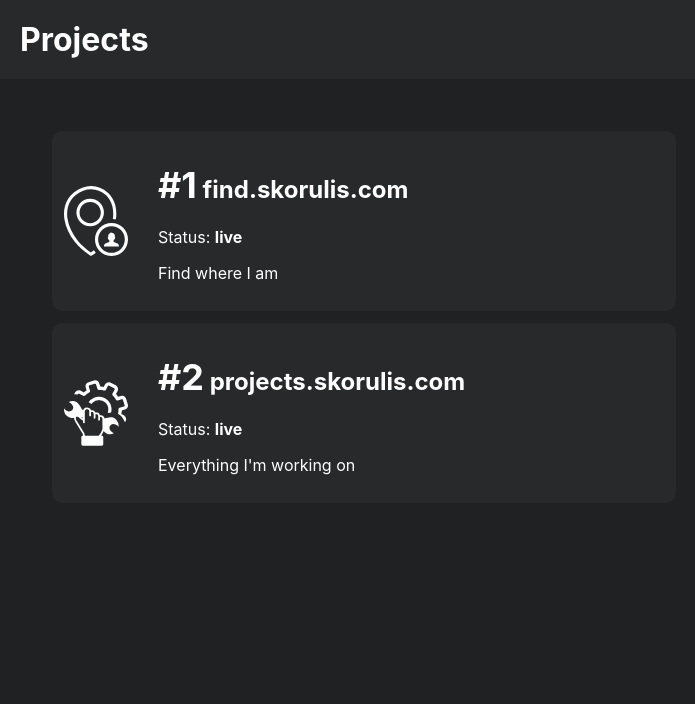
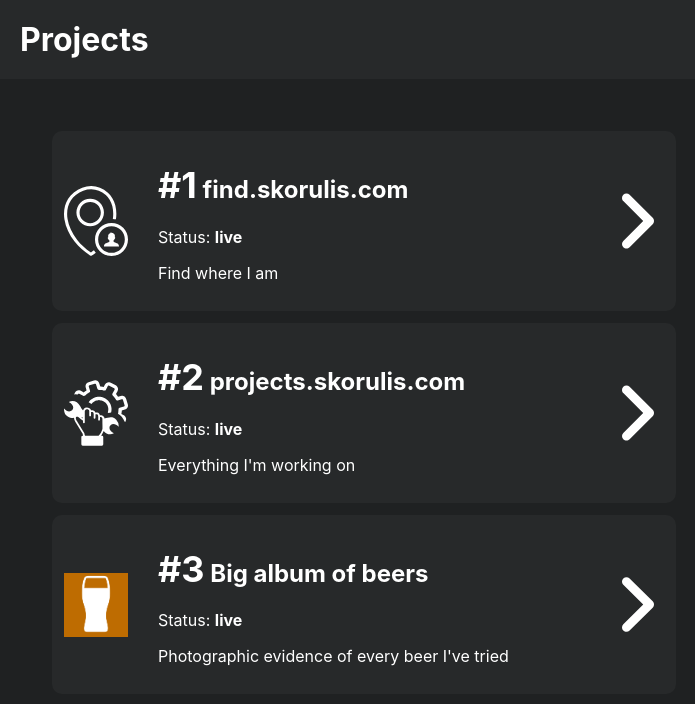
Before and after one commit to skorulis/projects.skorulis.com, a React (Create React App) app: page / in a window 1280 px wide. Shown: the top 704 px of the page, without its empty margins (0-695 px from the left). Built offline with nearby package versions, Linux system fonts and the light colour scheme.

Commit message:
Add big album of beers project

```diff
--- a/src/css/App.css
+++ b/src/css/App.css
@@ -19,3 +19,7 @@ span.number {
 .logoColor {
   filter: invert(100%) sepia(0%) saturate(0%) hue-rotate(147deg) brightness(104%) contrast(106%);
 }
+
+.rightElement {
+  margin-left: auto;
+}
--- a/src/data/projects.json
+++ b/src/data/projects.json
@@ -7,7 +7,7 @@
         "brief": "This consists of 2 parts, an app that posts my location whenever I move and a website which allows people to know where I am. Also in case anyone wants to catch up for a drink it also calls out when I'm enjoying a beer",
         "status": "live",
         "nextSteps": "* Change the location marker when drinking",
-        "tech": "* SwiftUI\n* React",
+        "tech": "* SwiftUI\n* React\n* Firebase",
         "sourceCode": [
             {
                 "title": "Website",
@@ -27,12 +27,28 @@
         "brief": "This website to display the various projects that I'm working on.",
         "status": "live",
         "tech": "* React",
-        "nextSteps": "* Make this site look less shit",
+        "nextSteps": "* Make this site look less shit\n* Add dates around when things started or were updated\n* Add historical screenshots",
         "sourceCode": [
             {
                 "title": "Website",
                 "url": "https://github.com/skorulis/projects.skorulis.com"
             }
         ]
+    },
+    {
+        "id": 3,
+        "icon": "/icons/project3.png",
+        "name": "Big album of beers",
+        "shortBrief": "Photographic evidence of every beer I've tried",
+        "brief": "I originally started logging the beers I had tried in facebook albums, this continues but is unwieldy to browse multiple facebook albums. BAOB scrapes all the images and data from facebook and collects it together into a single website for easy browsing. Once it has the data from facebook it pulls more info from Untappd in order to generate statistics on the beers",
+        "status": "live",
+        "tech": "* Ruby\n* Jekyll\n* Facebook\n* Untappd",
+        "nextSteps": "* Keep uploading beers",
+        "sourceCode": [
+            {
+                "title": "Website/Scripts",
+                "url": "https://github.com/skorulis/BigAlbumOfBeers"
+            }
+        ]
     }
 ]
--- a/src/scene/ProjectCell.tsx
+++ b/src/scene/ProjectCell.tsx
@@ -6,6 +6,7 @@ import { Color } from "../Theme"
 import {
     Link as RouteLink
   } from "react-router-dom";
+import { ProjectImage } from "./ProjectImage";
 
 type ProjectCellProps = {
     project: Project
@@ -28,12 +29,13 @@ export class ProjectCell extends Component<ProjectCellProps, {}> {
 
     content() {
         return <div style={containerStyle}>
-            <img src={this.props.project.icon} width={64} className="logoColor" />
+            <ProjectImage url={this.props.project.icon} />
             <div >
                 <h2><span className="number">{this.numberString()}</span> {this.props.project.name}</h2>
                 <p>Status: <b>{this.props.project.status}</b></p>
                 <p>{this.props.project.shortBrief}</p>
             </div>
+            <img src={"assets/chevron.svg"} width={32} className="logoColor" style={arrowStyle}  />
 
         </div>
     }
@@ -63,3 +65,8 @@ const logoStyle: CSS.Properties = {
     width: "40px",
     height: "40px"
 }
+
+const arrowStyle: CSS.Properties = {
+    marginLeft: "auto",
+    marginRight: "10px"
+}
--- a/src/scene/ProjectDetails.tsx
+++ b/src/scene/ProjectDetails.tsx
@@ -6,6 +6,7 @@ import { Project } from "../model/Project"
 import ReactMarkdown from 'react-markdown'
 import data from "../data/projects.json"
 import githubLogo from "./github-icon.png"
+import { ProjectImage } from "./ProjectImage";
 
 type ProjectDetailsProps = {
     id: number
@@ -43,7 +44,7 @@ export class ProjectDetails extends Component<ProjectDetailsProps, {}> {
         }
         return <div style={containerStyle}>
             <div style={topRowStyle}>
-                <img src={project.icon} width={64} className="logoColor" />
+                <ProjectImage url={project.icon} />
                 <h2><span className="number">{this.numberString()}</span> {project.name}</h2>
             </div>
             {this.section("Brief", project.brief)}
--- /dev/null
+++ b/src/scene/ProjectImage.tsx
@@ -0,0 +1,30 @@
+import { Component } from "react";
+import CSS from 'csstype';
+
+type ProjectImageProps = {
+    url: string
+}
+
+export class ProjectImage extends Component<ProjectImageProps, {}> {
+
+    constructor(props: ProjectImageProps) {
+        super(props);
+    }
+
+    // Rendering
+
+    render() {
+        let url = this.props.url
+        if (url.endsWith(".svg")) {
+            return <img src={url} width={64} className="logoColor" />
+        } else {
+            return <img src={url} width={64} style={pngStyle}  />
+        }
+
+    }
+
+}
+
+const pngStyle: CSS.Properties = {
+    alignSelf: "center"
+}
```
Also changed, not shown: public/assets/chevron.svg (added), public/icons/project3.png (added).
